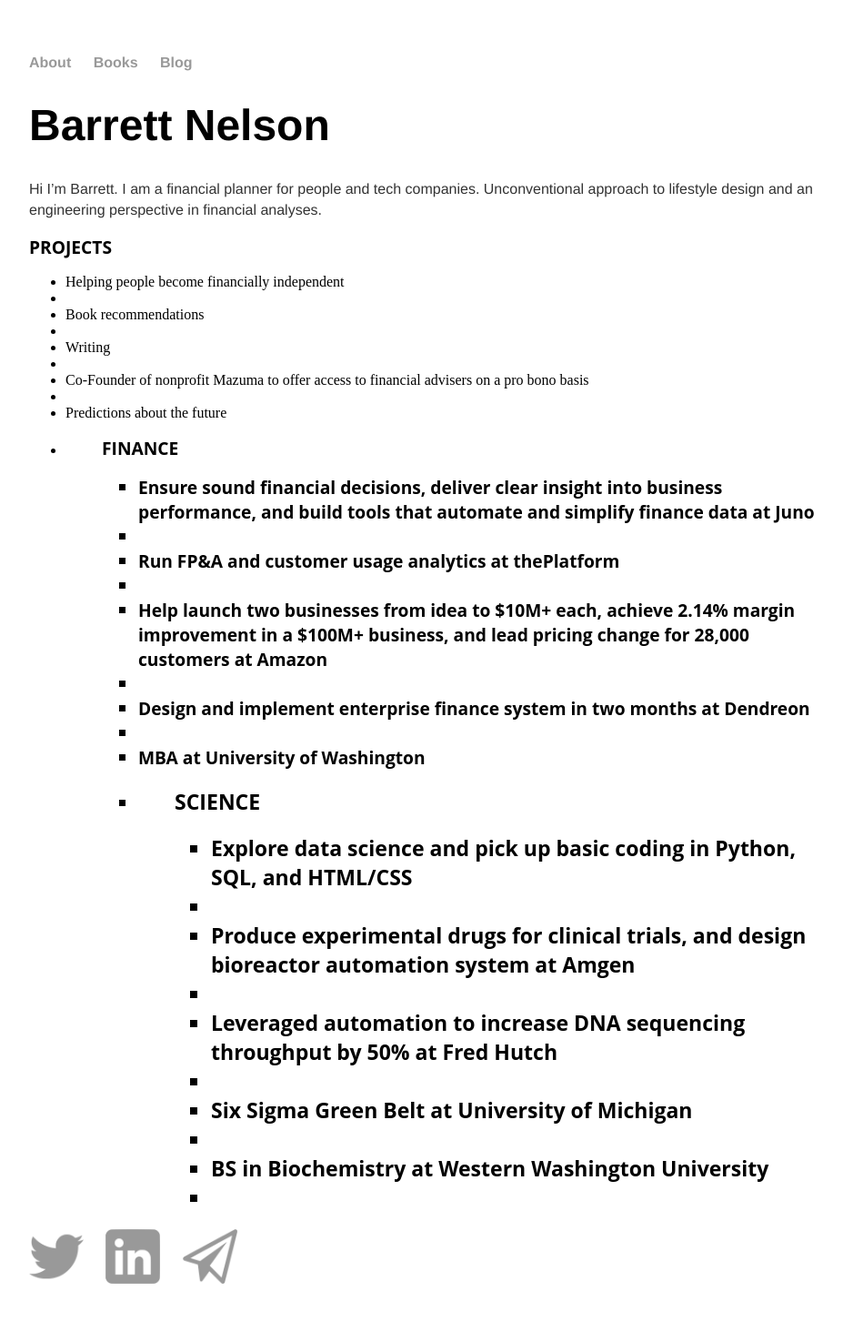
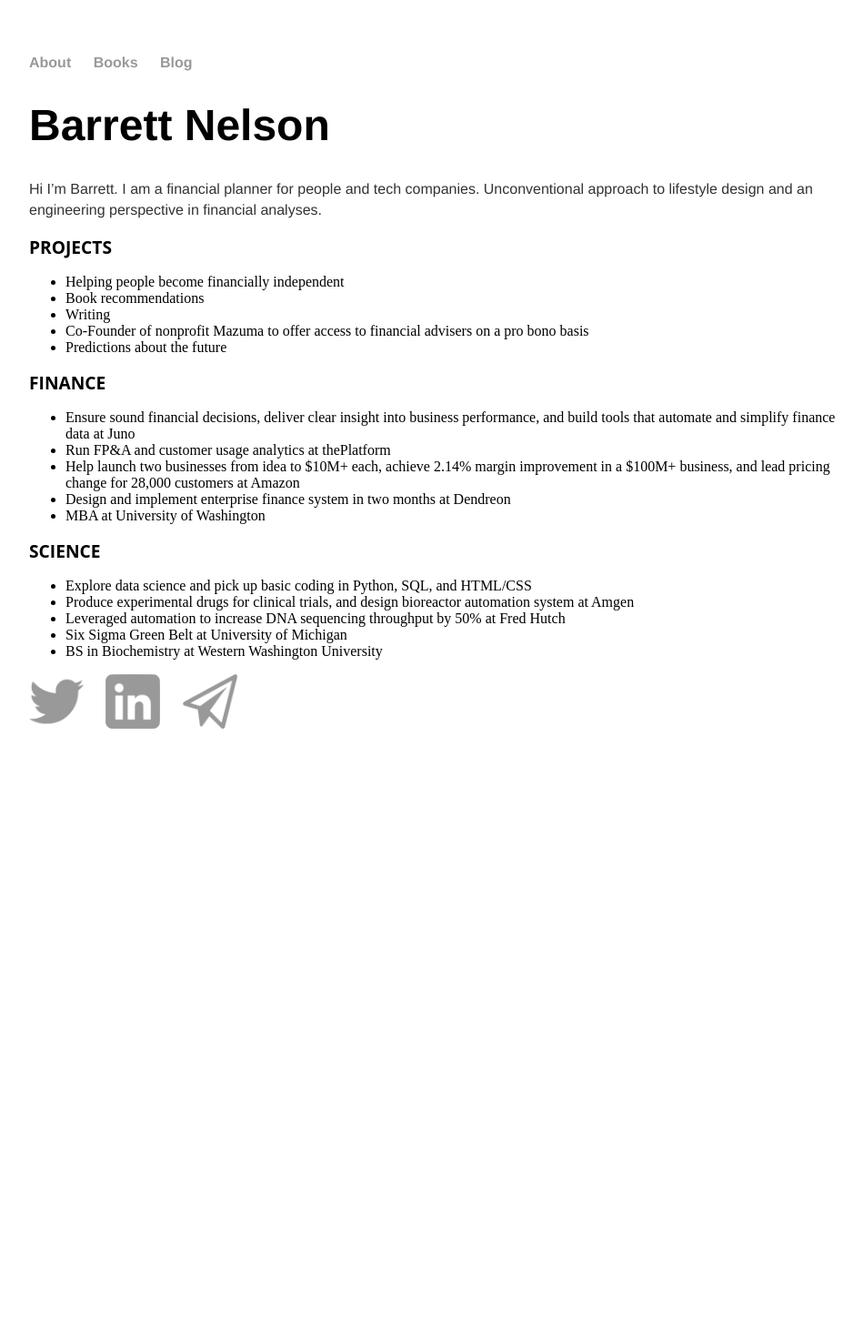
Before and after one commit to bstnel/bstnel.github.io, a Jekyll site: the page built from index.html, in a window 1280 px wide. Shown: the whole page at 91% size, without its empty margins (160-1109 px from the left). Built offline with Jekyll 4.4.1, drawn with Linux system fonts in a browser that asks for light colours; after the commit the page ends 900 px from its top, so only the background shows below that.

Commit message:
Update index.html

```diff
--- a/index.html
+++ b/index.html
@@ -7,26 +7,26 @@
 	<p>Hi I’m Barrett. I am a financial planner for people and tech companies. Unconventional approach to lifestyle design and an engineering perspective in financial analyses.</p>
 	<h2>PROJECTS</h2>
 		<ul>
-		<li>Helping people become financially independent<li/>
-		<li>Book recommendations<li/>
-		<li>Writing<li/>
-		<li>Co-Founder of nonprofit Mazuma to offer access to financial advisers on a pro bono basis<li/>
-		<li>Predictions about the future<li/>
-		<ul/>
-	<h2>FINANCE<h2/>
+		<li>Helping people become financially independent</li>
+		<li>Book recommendations</li>
+		<li>Writing</li>
+		<li>Co-Founder of nonprofit Mazuma to offer access to financial advisers on a pro bono basis</li>
+		<li>Predictions about the future</li>
+		</ul>
+	<h2>FINANCE</h2>
 		<ul>
-		<li>Ensure sound financial decisions, deliver clear insight into business performance, and build tools that automate and simplify finance data at Juno<li/>
-		<li>Run FP&amp;A and customer usage analytics at thePlatform<li/>
-		<li>Help launch two businesses from idea to $10M+ each, achieve 2.14% margin improvement in a $100M+ business, and lead pricing change for 28,000 customers at Amazon<li/>
-		<li>Design and implement enterprise finance system in two months at Dendreon<li/>
-		<li>MBA at University of Washington<li/>
-		<ul/>
-	<h2>SCIENCE<h2/>
+		<li>Ensure sound financial decisions, deliver clear insight into business performance, and build tools that automate and simplify finance data at Juno</li>
+		<li>Run FP&amp;A and customer usage analytics at thePlatform</li>
+		<li>Help launch two businesses from idea to $10M+ each, achieve 2.14% margin improvement in a $100M+ business, and lead pricing change for 28,000 customers at Amazon</li>
+		<li>Design and implement enterprise finance system in two months at Dendreon</li>
+		<li>MBA at University of Washington</li>
+		</ul>
+	<h2>SCIENCE</h2>
 		<ul>
-		<li>Explore data science and pick up basic coding in Python, SQL, and HTML/CSS<li/>
-		<li>Produce experimental drugs for clinical trials, and design bioreactor automation system at Amgen<li/>
-		<li>Leveraged automation to increase DNA sequencing throughput by 50% at Fred Hutch<li/>
-		<li>Six Sigma Green Belt at University of Michigan<li/>
-		<li>BS in Biochemistry at Western Washington University<li/>
-		<ul/>
+		<li>Explore data science and pick up basic coding in Python, SQL, and HTML/CSS</li>
+		<li>Produce experimental drugs for clinical trials, and design bioreactor automation system at Amgen</li>
+		<li>Leveraged automation to increase DNA sequencing throughput by 50% at Fred Hutch</li>
+		<li>Six Sigma Green Belt at University of Michigan</li>
+		<li>BS in Biochemistry at Western Washington University</li>
+		</ul>
 </div><!-- /.blurb -->
```
